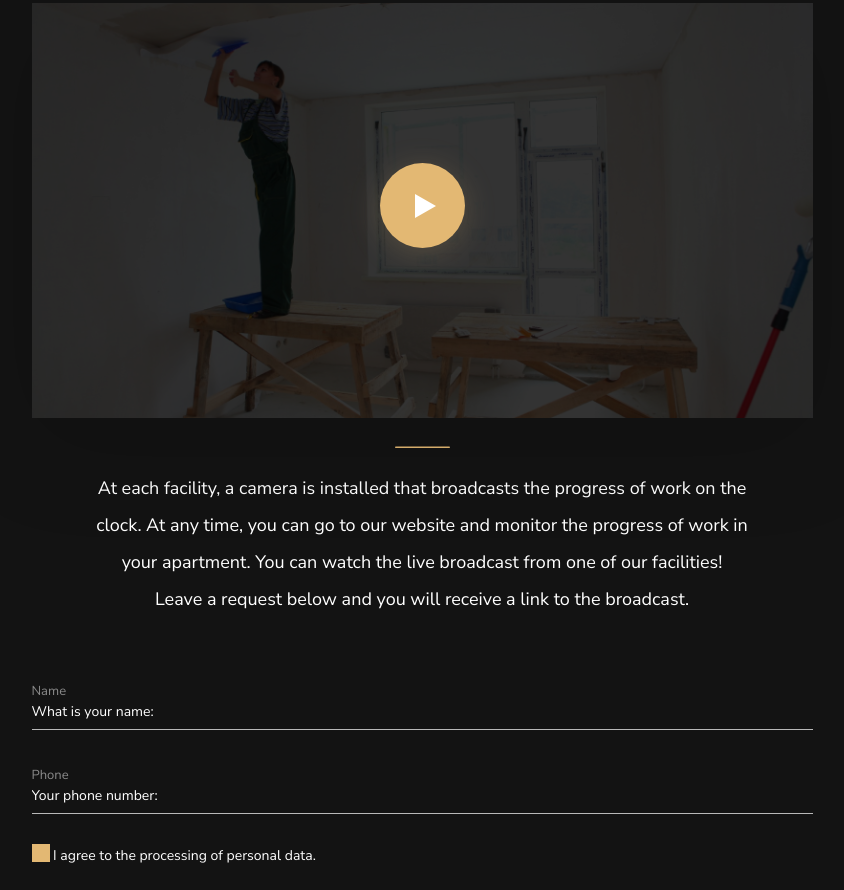
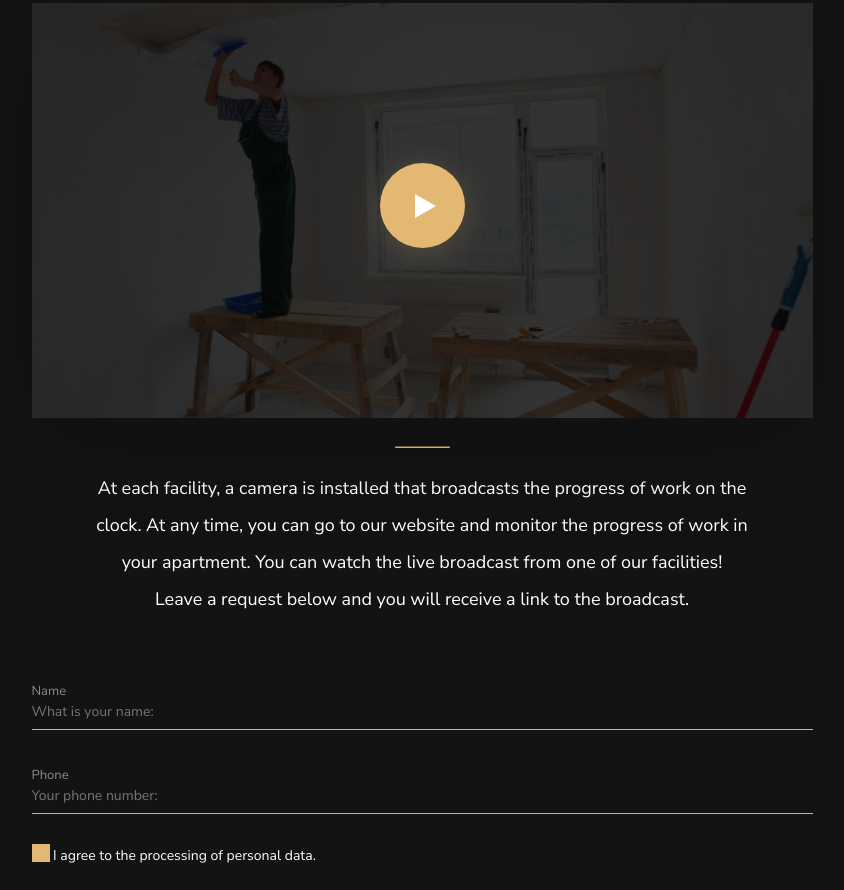
Before and after one commit to Repchan/Practice, a plain HTML site: page лб2/pages/index.html in a window 1280 px wide. Shown: the part 1907-2797 px from the top of the page, without its empty margins (218-1062 px from the left). Drawn offline with Linux system fonts and the light colour scheme.

Commit message:
Полностью готовая

```diff
--- a/лб2/css/style.css
+++ b/лб2/css/style.css
@@ -3,6 +3,9 @@
 *{
 	margin:0;
 	padding: 0;
+}
+body {
+overflow-x: hidden;
 }
 a{
 text-decoration: none;
--- a/лб2/css/style_mobile+.css
+++ b/лб2/css/style_mobile+.css
@@ -1,4 +1,11 @@
 @media (max-width:1300px){
+
+	.container{
+		overflow-x:hidden ;
+	}
+	*{
+		margin:0;
+	}
 	.first-block-main .button:first-child{
 		margin-bottom: 26px;
 	}
@@ -135,7 +142,7 @@
 		border:none;
 		padding: 0;
 	}
-	.online_form input::-webkit-input-placeholder {
+	.online_form #name, .online_form #phone {
 		font-family: 'Nunito Sans';
 		color:#FFFFFF;
 	}
```
